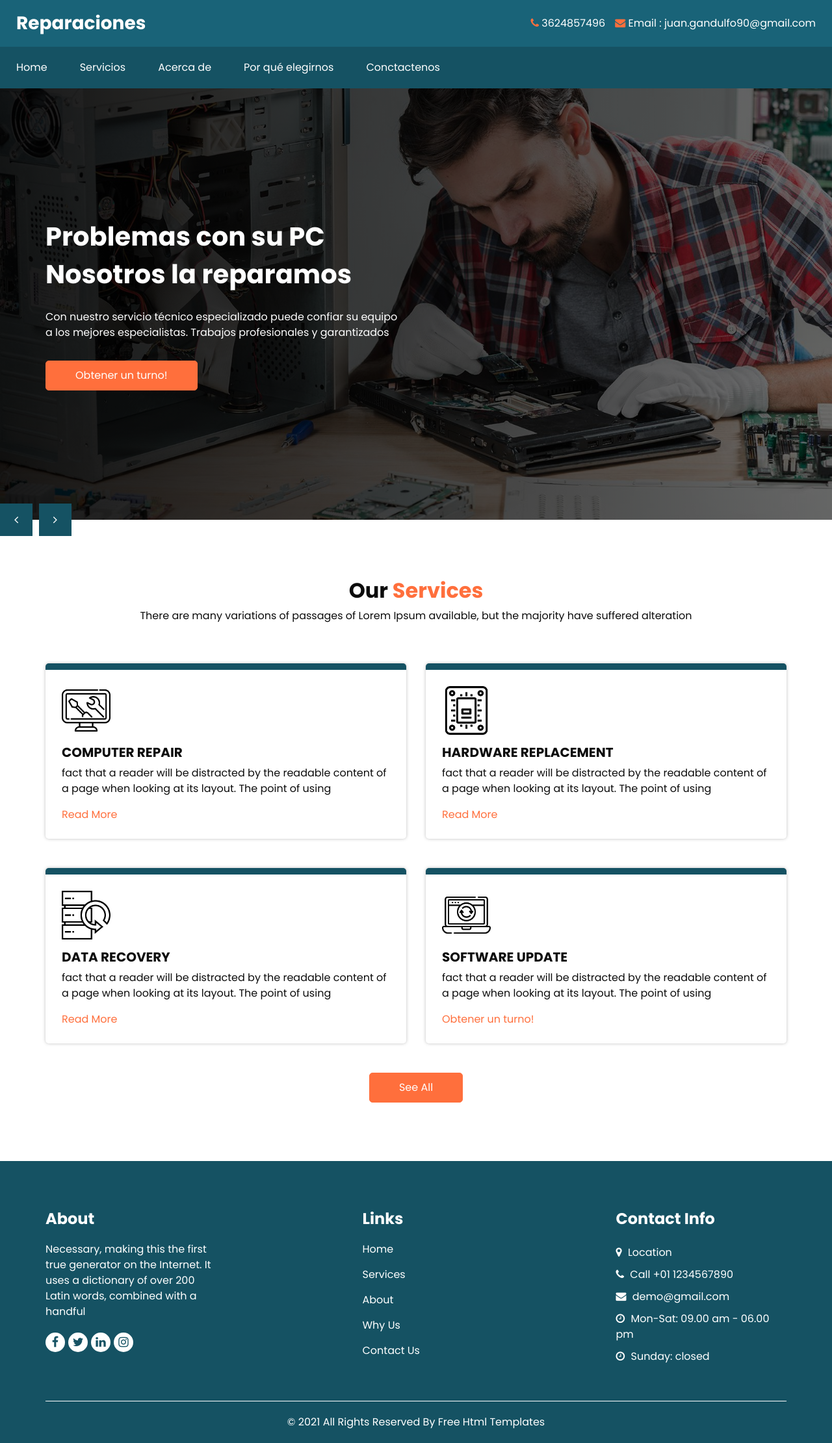
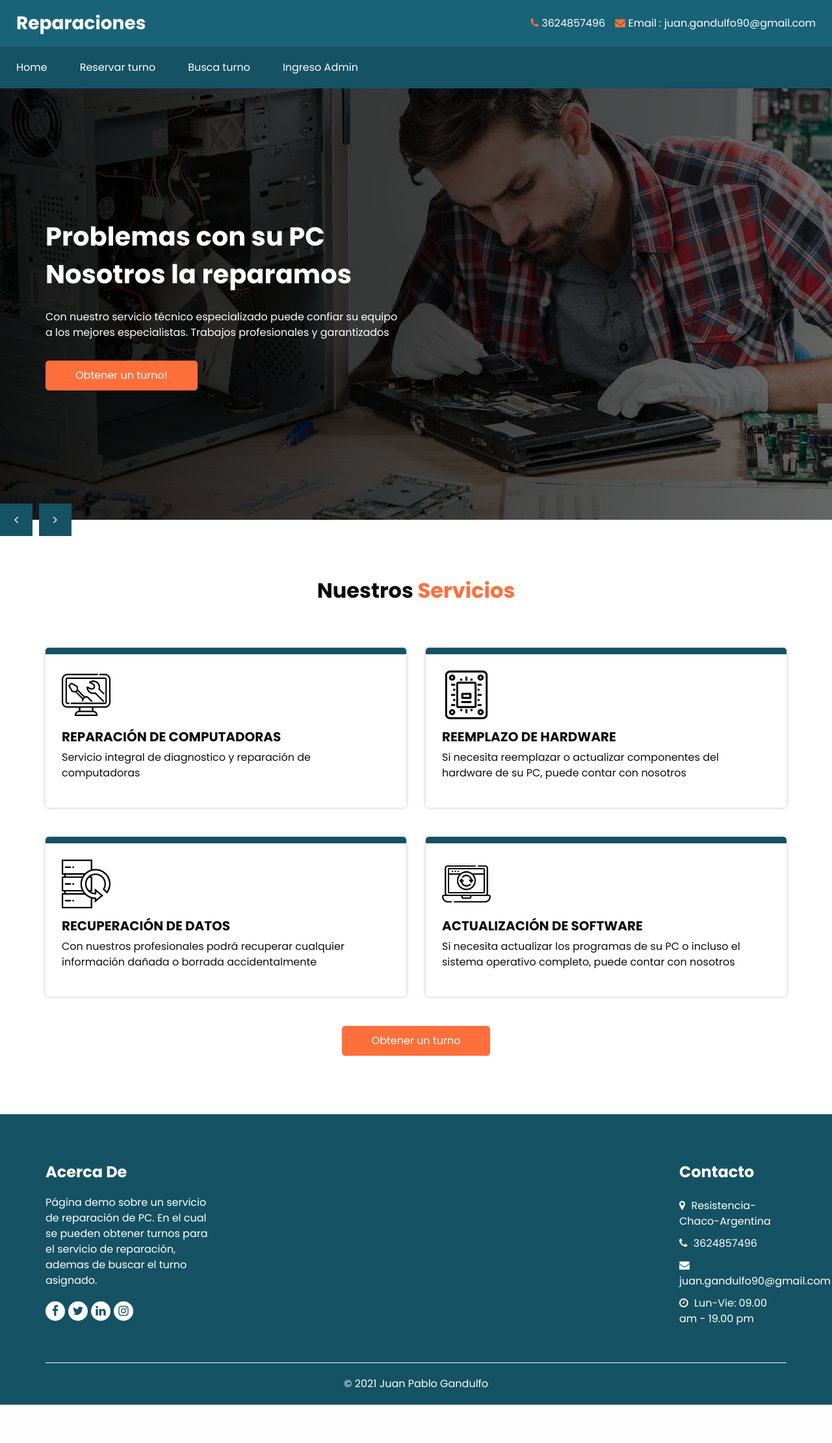
Before and after one commit to juangd90/turnos, a Django app: page / in a window 1280 px wide. Shown: the whole page at 65% size. After the commit the page ends 2162 px from the top, so only its background shows below. Run offline with Django 3.2, Linux system fonts and the light colour scheme; some libraries are stand-ins or nearby versions.

Commit message:
Template

```diff
--- a/app/templates/app/base.html
+++ b/app/templates/app/base.html
@@ -40,13 +40,13 @@
       <div class="header_top">
         <div class="container-fluid">
           <div class="top_nav_container">
-            <a class="navbar-brand d-none d-lg-flex" href="index.html">
+            <a class="navbar-brand d-none d-lg-flex" href="{% url 'index' %}">
               <span>
                 Reparaciones
               </span>
             </a>
             <div class="contact_nav">
-              <a href="">
+              <a href="{% url 'index' %}">
                 <i class="fa fa-phone" aria-hidden="true"></i>
                 <span>
                   3624857496
@@ -81,17 +81,27 @@
                   <a class="nav-link pl-lg-0" href="{% url 'index' %}">Home <span class="sr-only">(current)</span></a>
                 </li>
                 <li class="nav-item">
-                  <a class="nav-link" href="service.html">Servicios</a>
+                  <a class="nav-link" href="{% url 'turnos' %}">Reservar turno</a>
                 </li>
                 <li class="nav-item">
-                  <a class="nav-link" href="about.html"> Acerca de</a>
+                  <a class="nav-link" href="{% url 'busqueda' %}">Busca turno</a>
+                </li>
+                {% if user.is_authenticated %}
+                <li class="nav-item">
+                  <a class="nav-link" href="{% url 'lista_turnos' %}">Lista de turnos</a>
                 </li>
                 <li class="nav-item">
-                  <a class="nav-link" href="why.html">Por qué elegirnos</a>
+                  <a class="nav-link" href="{% url 'alta_dia' %}">Agregar día</a>
                 </li>
+
                 <li class="nav-item">
-                  <a class="nav-link" href="contact.html">Conctactenos</a>
+                  <a class="nav-link" href="{% url 'logout' %}">Desloguear-{{request.user}}</a>
                 </li>
+                {% else %}
+                <li class="nav-item">
+                  <a class="nav-link" href="{% url 'login' %}">Ingreso Admin</a>
+                </li>
+                {% endif %}
               </ul>
 
             </div>
@@ -110,10 +120,10 @@
         <div class="col-md-6 col-lg-3 footer-col">
           <div class="footer_detail">
             <h4>
-              About
+              Acerca De
             </h4>
             <p>
-              Necessary, making this the first true generator on the Internet. It uses a dictionary of over 200 Latin words, combined with a handful
+              Página demo sobre un servicio de reparación de PC. En el cual se pueden obtener turnos para el servicio de reparación, ademas de buscar el turno asignado.
             </p>
             <div class="footer_social">
               <a href="">
@@ -133,64 +143,41 @@
         </div>
         <div class="col-md-6 col-lg-2 mx-auto footer-col">
           <div class="footer_link_box">
-            <h4>
-              Links
-            </h4>
-            <div class="footer_links">
-              <a class="active" href="index.html">
-                Home
-              </a>
-              <a class="" href="service.html">
-                Services
-              </a>
-              <a class="" href="about.html">
-                About
-              </a>
-              <a class="" href="why.html">
-                Why Us
-              </a>
-              <a class="" href="contact.html">
-                Contact Us
-              </a>
-            </div>
+
+
           </div>
         </div>
-        <div class="col-md-6 col-lg-3 footer-col">
+        <div class="col-md-6 col-lg-2 footer-col">
           <div class="footer_contact">
             <h4>
-              Contact Info
+              Contacto
             </h4>
             <div class="contact_link_box">
               <p>
                 <i class="fa fa-map-marker" aria-hidden="true"></i>
                 <span>
-                  Location
+                  Resistencia-Chaco-Argentina
                 </span>
               </p>
               <a href="">
                 <i class="fa fa-phone" aria-hidden="true"></i>
                 <span>
-                  Call +01 1234567890
+                  3624857496
                 </span>
               </a>
               <a href="">
                 <i class="fa fa-envelope" aria-hidden="true"></i>
                 <span>
-                  demo@gmail.com
+                  juan.gandulfo90@gmail.com
                 </span>
               </a>
               <p>
                 <i class="fa fa-clock-o" aria-hidden="true"></i>
                 <span>
-                  Mon-Sat: 09.00 am - 06.00 pm
+                  Lun-Vie: 09.00 am - 19.00 pm
                 </span>
               </p>
-              <p>
-                <i class="fa fa-clock-o" aria-hidden="true"></i>
-                <span>
-                  Sunday: closed
-                </span>
-              </p>
+
             </div>
           </div>
         </div>
@@ -200,8 +187,7 @@
     <div class="footer-info">
       <div class="container">
         <p>
-          &copy; <span id="displayYear"></span> All Rights Reserved By
-          <a href="https://html.design/">Free Html Templates</a>
+          &copy; <span id="displayYear"></span> Juan Pablo Gandulfo
         </p>
       </div>
     </div>
--- a/app/templates/app/index.html
+++ b/app/templates/app/index.html
@@ -53,10 +53,10 @@
     <div class="container ">
       <div class="heading_container heading_center">
         <h2>
-          Our <span>Services</span>
+          Nuestros <span>Servicios</span>
         </h2>
         <p>
-          There are many variations of passages of Lorem Ipsum available, but the majority have suffered alteration
+
         </p>
       </div>
       <div class="row">
@@ -67,16 +67,12 @@
             </div>
             <div class="detail-box">
               <h5>
-                Computer Repair
+                Reparación de computadoras
               </h5>
               <p>
-                fact that a reader will be distracted by the readable content of a page when looking at its layout.
-                The
-                point of using
+                Servicio integral de diagnostico y reparación de computadoras
               </p>
-              <a href="">
-                Read More
-              </a>
+
             </div>
           </div>
         </div>
@@ -87,16 +83,12 @@
             </div>
             <div class="detail-box">
               <h5>
-                Hardware Replacement
+                Reemplazo de hardware
               </h5>
               <p>
-                fact that a reader will be distracted by the readable content of a page when looking at its layout.
-                The
-                point of using
+                Si necesita reemplazar o actualizar componentes del hardware de su PC, puede contar con nosotros
               </p>
-              <a href="">
-                Read More
-              </a>
+
             </div>
           </div>
         </div>
@@ -107,16 +99,12 @@
             </div>
             <div class="detail-box">
               <h5>
-                Data Recovery
+                Recuperación de datos
               </h5>
               <p>
-                fact that a reader will be distracted by the readable content of a page when looking at its layout.
-                The
-                point of using
+                Con nuestros profesionales podrá recuperar cualquier información dañada o borrada accidentalmente
               </p>
-              <a href="">
-                Read More
-              </a>
+
             </div>
           </div>
         </div>
@@ -127,23 +115,19 @@
             </div>
             <div class="detail-box">
               <h5>
-                Software Update
+                Actualización de software
               </h5>
               <p>
-                fact that a reader will be distracted by the readable content of a page when looking at its layout.
-                The
-                point of using
+                Si necesita actualizar los programas de su PC o incluso el sistema operativo completo, puede contar con nosotros
               </p>
-              <a href="">
-                Obtener un turno!
-              </a>
+
             </div>
           </div>
         </div>
       </div>
       <div class="btn-box">
-        <a href="">
-          See All
+        <a href="{% url 'turnos' %}">
+          Obtener un turno
         </a>
       </div>
     </div>
--- a/app/urls.py
+++ b/app/urls.py
@@ -26,5 +26,7 @@ urlpatterns = [
     path('alta_dia',views.AltaDia.as_view(template_name="app/crea_dia.html"),name="alta_dia"),
     path('lista_turnos',views.ListaTurnos.as_view(template_name="app/lista_turnos.html"),name="lista_turnos"),
     path('editar_turno/<int:pk>',views.EditarTurnos.as_view(),name="editar_turno"),
-    path('lista_turnos/eliminar/<int:pk>',views.EliminarTurno.as_view(),name="eliminar_turno")
+    path('lista_turnos/eliminar/<int:pk>',views.EliminarTurno.as_view(),name="eliminar_turno"),
+     path("logout",views.logout_user,name="logout"),
+    path("login",views.login_user,name="login")
 ]
--- a/app/views.py
+++ b/app/views.py
@@ -1,10 +1,12 @@
 from django.db.models import fields
-from django.shortcuts import render
+from django.shortcuts import render, redirect
 from .models import Turno, Dia,Hora
 import datetime
 from django.urls.base import reverse_lazy
-from django.views.generic import ListView, DetailView
+from django.views.generic import ListView
 from django.views.generic.edit import CreateView, UpdateView, DeleteView
+from django.contrib.auth import login,logout,authenticate
+from django.contrib.auth.mixins import LoginRequiredMixin
 # Create your views here.
 
 def index(request):
@@ -66,28 +68,50 @@ def Busqueda(request):
         return render(request,"app/busca_turno.html")
 
 
-class AltaDia(CreateView):
+class AltaDia(LoginRequiredMixin,CreateView):
+    login_url='login'
     model=Dia
     form=Dia
     fields="__all__"
     success_url=reverse_lazy('index')
 
 
-class ListaTurnos(ListView):
+class ListaTurnos(LoginRequiredMixin,ListView):
+    login_url='login'
     model=Turno
     form=Turno
     fields="__all__"
     success_url=reverse_lazy('index')
 
-class EditarTurnos(UpdateView):
+class EditarTurnos(LoginRequiredMixin,UpdateView):
+    login_url='login'
     model=Turno
     form=Turno
     fields="__all__"
     template_name="app/editar_turno.html"
     success_url=reverse_lazy('lista_turnos')
 
-class EliminarTurno(DeleteView):
+class EliminarTurno(LoginRequiredMixin,DeleteView):
+    login_url='login'
     model=Turno
     form=Turno
     fields="__all__"
     success_url=reverse_lazy('lista_turnos')
+
+def logout_user(request):
+    logout(request)
+    return redirect("index")
+
+def login_user(request):
+    if request.user.is_authenticated:
+        return redirect('index')
+    else:
+       if request.method=="POST":
+        username=request.POST.get('username')
+        password=request.POST.get('password')
+        user=authenticate(request,username=username,password=password)
+        if user is not None:
+            login(request,user)
+            return redirect('index')
+       context={}
+       return render(request,'app/login.html',context)
```
Also changed, not shown: app/templates/app/login.html (added, +24 -0 lines), app/templates/app/reservas.html (+13 -4 lines).
